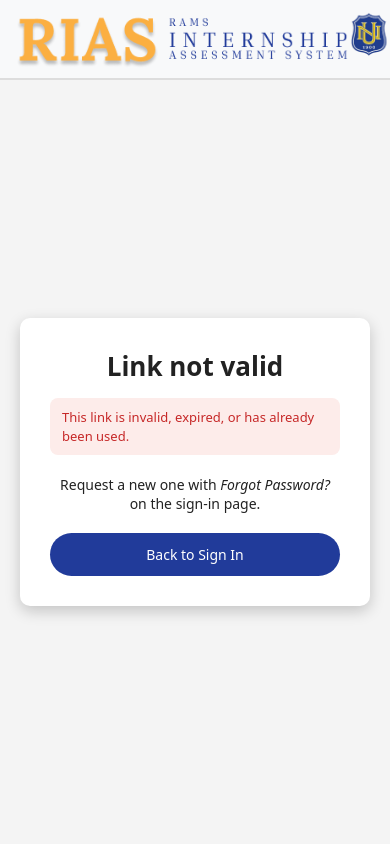
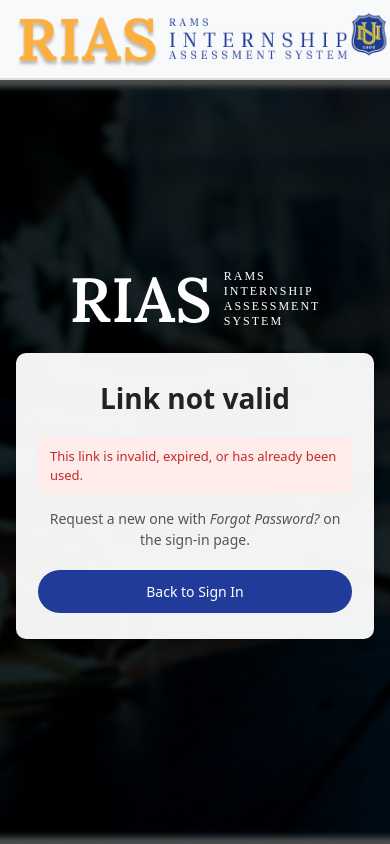
Before and after one commit to THE-STRONGEST-ICE-FAIRY/riasz, a PHP site: page /backend/login/reset.php in a window 390 px wide. Run offline with PHP 8.4, Linux system fonts and the light colour scheme; some libraries are stand-ins or nearby versions; some web fonts are replaced.

Commit message:
Login Page - Forgot Password - Added forgot password functionality - Now sends email, Confirmed at Mailpit - New page for setting new password - Database connection and backend working

```diff
--- a/backend/login/includes/config.php
+++ b/backend/login/includes/config.php
@@ -8,7 +8,11 @@
 // Environment
 // ---------------------------------------------------------------------------
 const APP_DEBUG = false;                 // true = show PHP errors (development only)
-const BASE_URL  = 'http://localhost';    // scheme + host, NO trailing slash. Used in emailed links.
+$configuredBaseUrl = getenv('RIAS_BASE_URL');
+define(
+    'BASE_URL',
+    rtrim($configuredBaseUrl !== false && $configuredBaseUrl !== '' ? $configuredBaseUrl : 'http://localhost:8000', '/')
+); // Override RIAS_BASE_URL when deploying outside the local PHP server.
 const LOGIN_PATH = '/backend/login';     // URL path of this folder, NO trailing slash.
 
 define('DB_FILE',    __DIR__ . '/../../../utilities/database/database.php'); // must define $conn (PDO)
--- a/backend/login/reset.js
+++ b/backend/login/reset.js
@@ -10,17 +10,18 @@
   var matchError = document.getElementById('match-error');
   var minLength = parseInt(pw.getAttribute('minlength'), 10) || 12;
 
-  // Show / hide password
-  var toggle = form.querySelector('.toggle-password');
-  if (toggle) {
+  // Give each password field its own show / hide control.
+  form.querySelectorAll('.toggle-password').forEach(function (toggle) {
+    var input = document.getElementById(toggle.dataset.target);
+    if (!input) return;
+
     toggle.addEventListener('click', function () {
-      var show = pw.type === 'password';
-      pw.type = show ? 'text' : 'password';
-      confirmPw.type = pw.type;
+      var show = input.type === 'password';
+      input.type = show ? 'text' : 'password';
       toggle.querySelector('img').src = show ? toggle.dataset.srcShow : toggle.dataset.srcHide;
-      toggle.setAttribute('aria-label', show ? 'Hide password' : 'Show password');
+      toggle.setAttribute('aria-label', show ? toggle.dataset.labelHide : toggle.dataset.labelShow);
     });
-  }
+  });
 
   function checkMatch() {
     matchError.textContent =
--- a/backend/login/reset.php
+++ b/backend/login/reset.php
@@ -107,12 +107,12 @@ $minLen = PASSWORD_MIN_LENGTH;
     </div>
   </header>
 
-  <main class="auth-page">
+  <main class="hero reset-hero">
     <div class="auth-card">
 <?php if ($state === 'done'): ?>
       <h1 class="modal-title">Password updated</h1>
       <p class="notice notice-ok" role="status">Your password was set successfully. You can now sign in.</p>
-      <a class="btn btn-primary btn-link" href="login.php">Go to Sign In</a>
+      <a class="btn btn-primary btn-link" href="../../pages/login/login.php">Go to Sign In</a>
 
 <?php elseif ($state === 'form'): ?>
       <h1 class="modal-title">Set your password</h1>
@@ -133,7 +133,8 @@ $minLen = PASSWORD_MIN_LENGTH;
           <label for="password">New password</label>
           <div class="input-wrapper">
             <input type="password" id="password" name="password" minlength="<?= $minLen ?>" autocomplete="new-password" required>
-            <button type="button" class="input-icon toggle-password" aria-label="Show password"
+            <button type="button" class="input-icon toggle-password" aria-label="Show new password" data-target="password"
+                    data-label-show="Show new password" data-label-hide="Hide new password"
                     data-src-show="../../assets/login_password_show.png" data-src-hide="../../assets/login_password.png">
               <img src="../../assets/login_password.png" alt="">
             </button>
@@ -145,6 +146,11 @@ $minLen = PASSWORD_MIN_LENGTH;
           <label for="confirm_password">Confirm password</label>
           <div class="input-wrapper">
             <input type="password" id="confirm_password" name="confirm_password" autocomplete="new-password" required>
+            <button type="button" class="input-icon toggle-password" aria-label="Show confirmation password" data-target="confirm_password"
+                    data-label-show="Show confirmation password" data-label-hide="Hide confirmation password"
+                    data-src-show="../../assets/login_password_show.png" data-src-hide="../../assets/login_password.png">
+              <img src="../../assets/login_password.png" alt="">
+            </button>
           </div>
           <span class="error" id="match-error" aria-live="polite"></span>
         </div>
@@ -156,8 +162,12 @@ $minLen = PASSWORD_MIN_LENGTH;
       <h1 class="modal-title">Link not valid</h1>
       <p class="notice notice-error" role="alert">This link is invalid, expired, or has already been used.</p>
       <p class="subtitle">Request a new one with <em>Forgot Password?</em> on the sign-in page.</p>
-      <a class="btn btn-primary btn-link" href="login.php">Back to Sign In</a>
+      <a class="btn btn-primary btn-link" href="../../pages/login/login.php">Back to Sign In</a>
 <?php endif; ?>
+    </div>
+    <div class="reset-branding" aria-hidden="true">
+      <span class="reset-brand-title">RIAS</span>
+      <span class="reset-brand-subtitle">RAMS<br>INTERNSHIP<br>ASSESSMENT<br>SYSTEM</span>
     </div>
   </main>
 
--- a/backend/login/style.css
+++ b/backend/login/style.css
@@ -454,6 +454,13 @@ body.auth-open .hero .subtitle { padding-top: 160px; }
   border-radius: 25px;
 }
 
+.auth-card .input-wrapper input:focus-visible {
+  border-color: var(--blue);
+  outline: none;
+  box-shadow: none;
+}
+
+.input-wrapper input[type="password"]::-ms-reveal { display: none; }
 .input-wrapper input:disabled { background: #f0f0f0; cursor: not-allowed; }
 .input-wrapper input.invalid { border-color: var(--danger); outline: none; }
 
@@ -578,30 +585,93 @@ button.input-icon img { display: block; width: 100%; height: 100%; }
 .noscript { margin: 20px; text-align: center; }
 
 /* 10. Standalone auth page (reset.php) ----------------------------------- */
-.auth-page {
+.reset-hero {
+  justify-content: space-between;
+  column-gap: clamp(24px, 4vw, 56px);
+  min-height: calc(100vh - var(--header-h));
+  margin-bottom: 0;
+  padding: 40px clamp(24px, 5vw, 80px);
+  text-align: left;
+}
+
+.reset-branding {
+  z-index: 1;
   display: flex;
-  justify-content: center;
   align-items: center;
-  min-height: calc(100vh - var(--header-h));
-  padding: 40px 20px;
-  background: #f4f4f4;
+  gap: clamp(16px, 3vw, 40px);
+  margin-left: auto;
+  color: #fff;
+  user-select: none;
+}
+
+.reset-brand-title {
+  font-family: var(--font-body);
+  font-size: clamp(88px, 13vw, 180px);
+  font-weight: 600;
+  line-height: 0.9;
+}
+
+.reset-brand-subtitle {
+  font-family: var(--font-display);
+  font-size: clamp(16px, 1.8vw, 24px);
+  line-height: 1.25;
+  letter-spacing: clamp(3px, 0.5vw, 7px);
 }
 
 .auth-card {
+  z-index: 1;
+  flex: 0 0 400px;
   width: 100%;
-  max-width: 420px;
+  max-width: 400px;
+  max-height: calc(100vh - var(--header-h) - 32px);
+  overflow-y: auto;
   padding: 30px;
   font-family: var(--font-sans);
+  color: var(--text);
   text-align: center;
-  background: #fff;
+  background: rgba(255, 255, 255, 0.95);
   border-radius: 10px;
-  box-shadow: 0 5px 15px rgba(0, 0, 0, 0.2);
+  box-shadow: 0 4px 8px rgba(0, 0, 0, 0.2);
 }
 
-.auth-card .modal-title { margin-bottom: 10px; font-size: 26px; }
+.auth-card .modal-title { margin-bottom: 20px; color: var(--text); font-size: 28px; }
+.reset-hero .auth-card .subtitle {
+  margin: 0;
+  color: #555;
+  font-family: var(--font-sans);
+  font-size: 14px;
+  line-height: 1.5;
+  letter-spacing: normal;
+  text-align: center;
+}
 .auth-card form { margin-top: 20px; }
 
 /* 11. Responsive --------------------------------------------------------- */
+@media (max-width: 900px) {
+  .reset-hero {
+    flex-direction: column;
+    justify-content: center;
+    gap: 24px;
+    padding: 24px 16px 40px;
+    background-attachment: scroll;
+  }
+
+  .reset-branding {
+    order: -1;
+    gap: 12px;
+    margin: 0;
+  }
+
+  .reset-brand-title { font-size: clamp(54px, 16vw, 96px); }
+  .reset-brand-subtitle { font-size: clamp(12px, 3vw, 18px); letter-spacing: 2px; }
+
+  .auth-card {
+    flex: 0 1 auto;
+    max-width: 420px;
+    padding: 26px 22px;
+  }
+}
+
 @media (max-width: 768px) {
   .header .container,
   .nav .container { padding: 0 16px; }
--- a/pages/login/changepass_debug.txt
+++ b/pages/login/changepass_debug.txt
@@ -1,2 +1,4 @@
 HIT 12:42:22
 HIT 20:44:53
+HIT 17:25:08
+HIT 17:35:48
--- a/pages/login/login.php
+++ b/pages/login/login.php
@@ -1,3 +1,6 @@
+<?php
+require_once __DIR__ . '/../../backend/login/includes/bootstrap.php';
+?>
 <link href="https://fonts.googleapis.com/css2?family=Lora:wght@400;600&display=swap" rel="stylesheet">
 <link href="https://fonts.googleapis.com/css2?family=Inria+Serif:wght@400;700&display=swap" rel="stylesheet">
 
@@ -6,6 +9,7 @@
     <meta charset="UTF-8" />
     <meta http-equiv="X-UA-Compatible" content="IE=edge" />
     <meta name="viewport" content="width=device-width, initial-scale=1.0" />
+    <meta name="csrf-token" content="<?= e(csrf_token()) ?>" />
     <title>Rams Internship Assessment System</title>
     <link rel="stylesheet" href="style.css" />
     <link rel="icon" type="image/png" href="../../assets/rias_icon.png">
```
Also changed, not shown: pages/login/app.js (+41 -17 lines), 2 other files.
